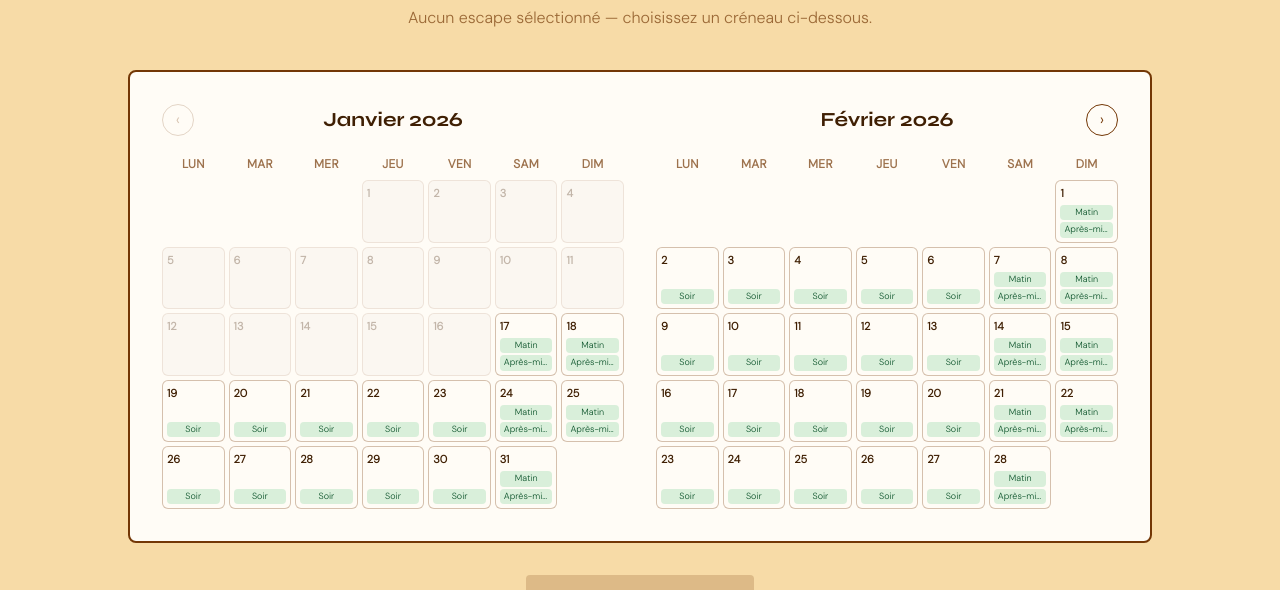
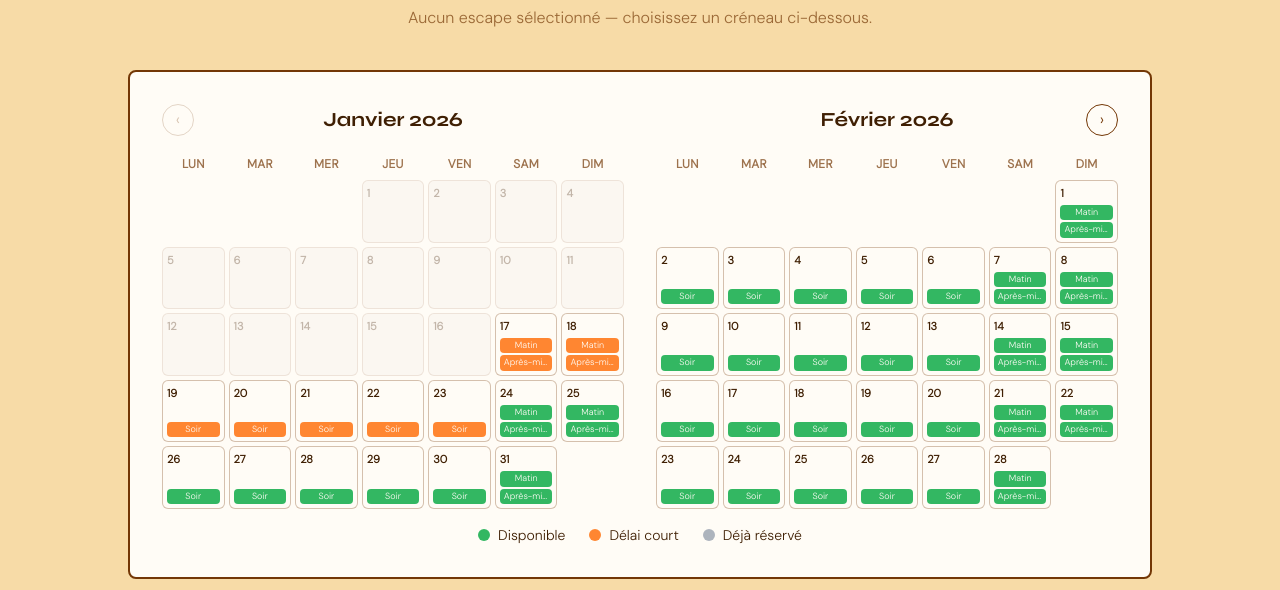
Before and after one commit to TimotheCaillaud/tortu-re_toi_les_meninges, a Next.js app: page /calendar in a window 1280 px wide. Shown: the part 346-936 px from the top of the page. Built offline with nearby package versions, Linux system fonts and the light colour scheme; no server answers.

Commit message:
Add color code to calendar

```diff
--- a/app/calendar/page.tsx
+++ b/app/calendar/page.tsx
@@ -35,13 +35,18 @@ function isPast(date: Date): boolean {
   return date < today;
 }
 
-/** Builds a 7-column grid of cells for one month, including leading/trailing
- *  blanks so the first day lines up under the correct weekday column. */
+function isWithinNextWeek(date: Date): boolean {
+  const today = new Date();
+  today.setHours(0, 0, 0, 0);
+  const sevenDaysOut = new Date(today);
+  sevenDaysOut.setDate(sevenDaysOut.getDate() + 7);
+  return date >= today && date < sevenDaysOut;
+}
+
 function buildMonthGrid(year: number, month: number): (Date | null)[] {
   const firstDay = new Date(year, month, 1);
   const daysInMonth = new Date(year, month + 1, 0).getDate();
 
-  // JS getDay(): 0 = Sunday ... 6 = Saturday. We want Monday-first columns.
   const firstWeekday = (firstDay.getDay() + 6) % 7; // 0 = Monday ... 6 = Sunday
 
   const cells: (Date | null)[] = [];
@@ -142,6 +147,7 @@ function MonthGrid({
           const dateKey = toDateKey(date);
           const slots = slotsByDate.get(dateKey) ?? [];
           const past = isPast(date);
+          const isNearTerm = isWithinNextWeek(date);
 
           return (
             <div
@@ -176,14 +182,18 @@ function MonthGrid({
                         title={
                           slot.isBooked
                             ? "Déjà réservé"
+                            : isNearTerm
+                              ? `Délai court, sous 7 jours (${slot.label})`
                               : `Réserver ce créneau (${slot.label})`
                         }
                         className={`text-[8px] sm:text-[9px] leading-tight rounded px-1 py-0.5 transition-colors truncate ${
                           slot.isBooked
-                            ? "bg-gray-400/10 text-gray-500/40 cursor-not-allowed line-through"
+                            ? "bg-gray-400/80 text-[#fffcf6] cursor-not-allowed line-through"
                             : isSelected
                               ? "bg-[#843400] text-[#fffcf6] font-semibold"
-                              : "bg-green-600/15 text-green-900 hover:bg-green-600/30 cursor-pointer"
+                              : isNearTerm
+                                ? "bg-orange-500/80 text-[#fffcf6] hover:bg-orange-500/30 cursor-pointer"
+                                : "bg-green-600/80 text-[#fffcf6] hover:bg-green-600/30 cursor-pointer"
                         }`}
                       >
                         {slot.label}
@@ -329,6 +339,7 @@ function CalendarPageContent() {
   }
 
   function handleConfirm() {
+    // Placeholder — wire this up to your real booking submission later.
     if (!selectedSlot) return;
     alert(
       `Réservation : ${escape?.title ?? "Escape"} — ${selectedSlot.date}, ${selectedSlot.label} (${selectedSlot.time})`,
@@ -352,7 +363,7 @@ function CalendarPageContent() {
           </p>
         )}
 
-        <div className="relative flex flex-col md:flex-row gap-8 bg-[#fffcf6] border-2 border-[#733706] rounded-lg p-6 sm:p-8">
+        <div className="bg-[#fffcf6] border-2 border-[#733706] rounded-lg p-6 sm:p-8">
           {isLoadingSlots && (
             <div className="absolute inset-0 flex items-center justify-center bg-[#fffcf6]/70 rounded-lg z-10">
               <p className="text-[#733706] font-medium">
@@ -360,6 +371,7 @@ function CalendarPageContent() {
               </p>
             </div>
           )}
+          <div className="relative flex flex-col md:flex-row gap-8">
             <MonthGrid
               year={baseYear}
               month={baseMonth}
@@ -380,6 +392,21 @@ function CalendarPageContent() {
               showPrevious={false}
               isNextDisabled={isAtMaxMonth(baseYear, baseMonth)}
             />
+          </div>
+          <div className="flex flex-wrap justify-center gap-x-6 gap-y-2 mt-4 text-sm">
+            <div className="flex items-center gap-2">
+              <span className="w-3 h-3 rounded-full bg-green-600/80 shrink-0" />
+              <span className="text-[#3f1f03]">Disponible</span>
+            </div>
+            <div className="flex items-center gap-2">
+              <span className="w-3 h-3 rounded-full bg-orange-500/80 shrink-0" />
+              <span className="text-[#3f1f03]">Délai court</span>
+            </div>
+            <div className="flex items-center gap-2">
+              <span className="w-3 h-3 rounded-full bg-gray-400/80 shrink-0" />
+              <span className="text-[#3f1f03]">Déjà réservé</span>
+            </div>
+          </div>
         </div>
 
         <div className="flex flex-col items-center gap-4 mt-8">
```
Lines whose indentation alone changed are shown as unchanged.
